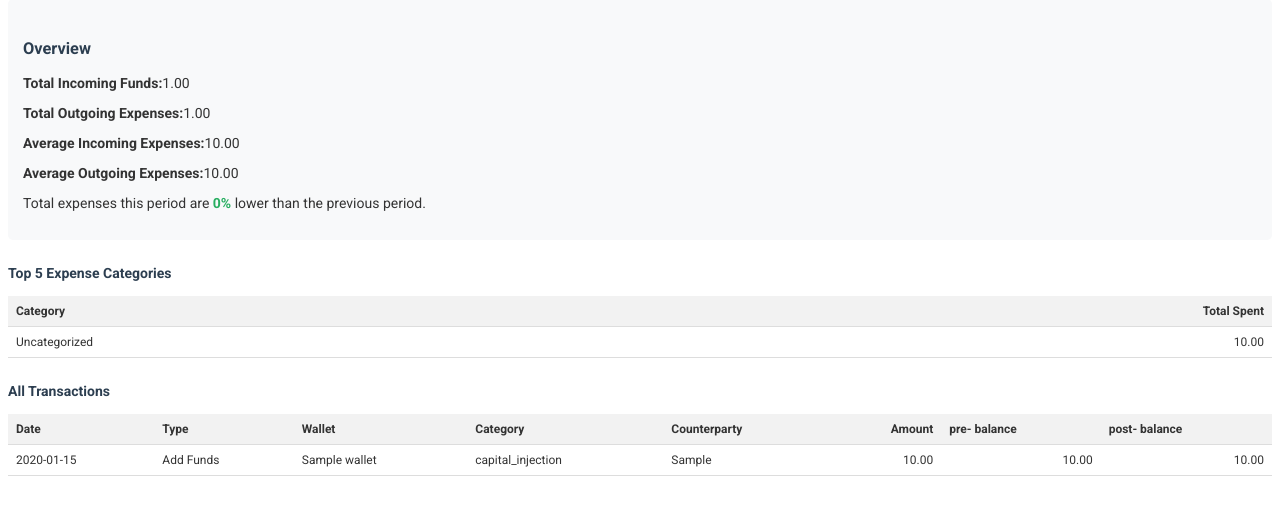
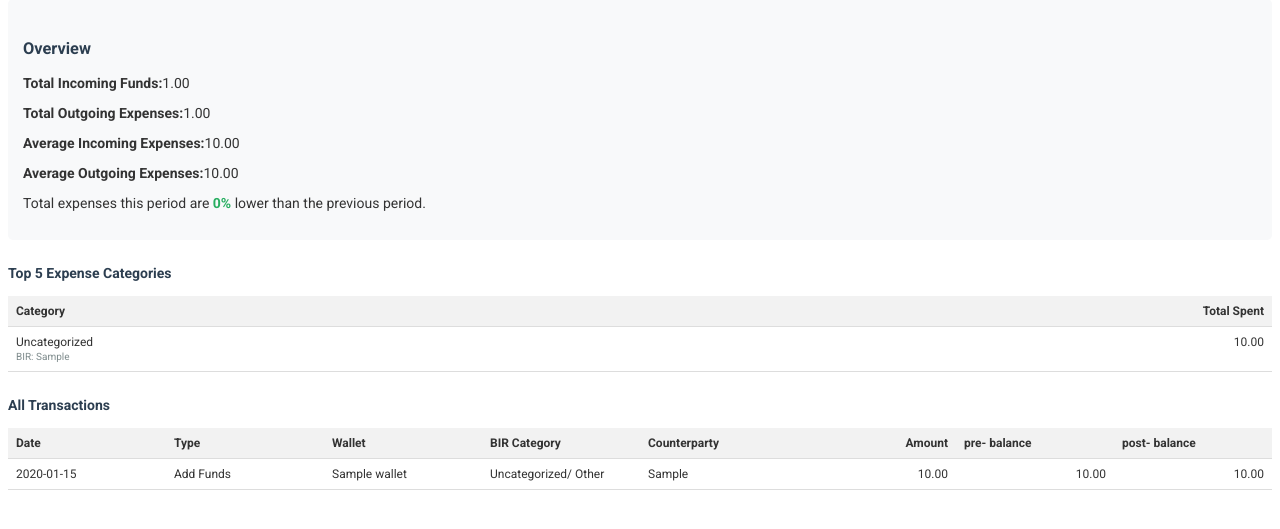
Before and after one commit to Advanced-Mag-isip/Kwentadoor, a Django app: template backend/analytics/templates/analytics/pdf_report.html in a window 1280 px wide. Shown: the part 73-602 px from the top of the page. Run offline with Django 5.2, Linux system fonts and the light colour scheme; tables that the repository leaves empty hold one stand-in row (values such as "Sample post"); the template is opened without the code that fills it: values that come from a table or form of the project are taken from there, most other values are stand-ins (such as "Sample title", 1, 10 or a date in 2020); parts of the project's set-up code (start-up, migrations or seed data) failed here and were passed over; some web fonts are replaced.

Commit message:
mapped to BIR insted of friendly labels in exporting reports

```diff
--- /dev/null
+++ b/backend/analytics/services/constants.py
@@ -0,0 +1,12 @@
+EXPENSE_CATEGORIES_DATA = [
+    {"id": "internet_phone", "label": "Internet & Phone", "bir_mapping": "Communication, Light and Water"},
+    {"id": "office_supplies", "label": "Office Supplies", "bir_mapping": "Office Supplies"},
+    {"id": "team_meals", "label": "Team Meals & Meetings", "bir_mapping": "Representation and Entertainment"},
+    {"id": "software_tools", "label": "Software Tools & Subscriptions", "bir_mapping": "Professional Fees / Other Services"},
+    {"id": "salaries", "label": "Salaries & Allowances", "bir_mapping": "Salaries and Wages"},
+    {"id": "rent", "label": "Rent/Co-working Space", "bir_mapping": "Rental"},
+]
+
+# Create an O(1) lookup dictionary.
+# Result: {'internet_phone': 'Communication, Light and Water', ...}
+BIR_CATEGORY_MAP = { item["id"]: item["bir_mapping"] for item in EXPENSE_CATEGORIES_DATA }
--- a/backend/analytics/templates/analytics/pdf_report.html
+++ b/backend/analytics/templates/analytics/pdf_report.html
@@ -56,9 +56,12 @@
         </thead>
         <tbody>
             {% for cat in categories %}
-            <tr>
-                <td>{{ cat.category|default:"Uncategorized" }}</td>
-                <td class="text-right money" >{{ cat.total|floatformat:2 }}</td>
+           <tr>
+                <td>
+                    {{ cat.category|default:"Uncategorized" }}<br>
+                    <small style="color: #7f8c8d;">BIR: {{ cat.bir_category }}</small>
+                </td>
+                <td class="text-right money">{{ cat.total|floatformat:2 }}</td>
             </tr>
             {% empty %}
             <tr>
@@ -77,7 +80,7 @@
                 <th>Date</th>
                 <th>Type</th>
                 <th>Wallet</th>
-                <th>Category</th>
+                <th>BIR Category</th>
                 <th>Counterparty</th>
                 <th class="text-right">Amount</th>
                 <th>pre- balance</th>
@@ -91,7 +94,7 @@
                 <td>{{ tx.transaction_date|date:"Y-m-d" }}</td>
                 <td>{{ tx.transaction_type|title }}</td>
                 <td>{{ tx.wallet|default:"-" }}</td>
-                <td>{{ tx.category|default:"-" }}</td>
+                <td>{{ tx.bir_category|default:"-" }}</td>
                 <td>
                     {{ tx.counterparty|default:"-"}}
                 </td>
@@ -129,6 +132,21 @@
         font-size: 12px;
     }
 
+    table {
+        width: 100%;
+        border-collapse: collapse;
+        margin-top: 15px;
+        table-layout: fixed;
+    }
+
+        th, td {
+            padding: 8px;
+            text-align: left;
+            border-bottom: 1px solid #ddd;
+            word-wrap: break-word;
+            overflow-wrap: break-word;
+            vertical-align: top;
+        }
 </style>
 
 </html>
--- a/backend/expenses/constants.py
+++ b/backend/expenses/constants.py
@@ -46,6 +46,8 @@ EXPENSE_CATEGORIES_DATA = [
     },
 ]
 
+BIR_CATEGORY_MAP = { item["id"]: item["bir_mapping"] for item in EXPENSE_CATEGORIES_DATA }
+
 ALL_CATEGORIES_DATA = INCOME_CATEGORIES_DATA + EXPENSE_CATEGORIES_DATA + TRANSFER_CATEGORIES_DATA
 CATEGORY_CHOICES = [(cat["id"], cat["label"]) for cat in ALL_CATEGORIES_DATA]
 BIR_MAPPING = {cat["id"]: cat["bir_mapping"] for cat in ALL_CATEGORIES_DATA}
--- a/backend/expenses/models.py
+++ b/backend/expenses/models.py
@@ -1,6 +1,6 @@
 from django.db import models
 from django.contrib.auth.models import AbstractUser
-from .constants import CATEGORY_CHOICES, TRANSACTION_TYPE_CHOICES
+from .constants import BIR_CATEGORY_MAP, CATEGORY_CHOICES, TRANSACTION_TYPE_CHOICES
 
 class User(AbstractUser):
     created_at = models.DateTimeField(auto_now_add=True)
@@ -89,6 +89,12 @@ class Transaction(models.Model):
     def __str__(self):
         return f"{self.transaction_type} - {self.amount}"
 
+    @property
+    def bir_category(self):
+        """Returns the BIR mapping for this transaction's category."""
+        # .get() safely returns "Uncategorized" if the category isn't in your list
+        return BIR_CATEGORY_MAP.get(self.category, "Uncategorized/ Other")
+
 class Attachment(models.Model):
     transaction = models.ForeignKey(Transaction, on_delete=models.CASCADE, related_name="attachments")
     reference_number = models.CharField(max_length=100, blank=True)
```
Also changed, not shown: backend/analytics/services/export.py (+9 -6 lines).
